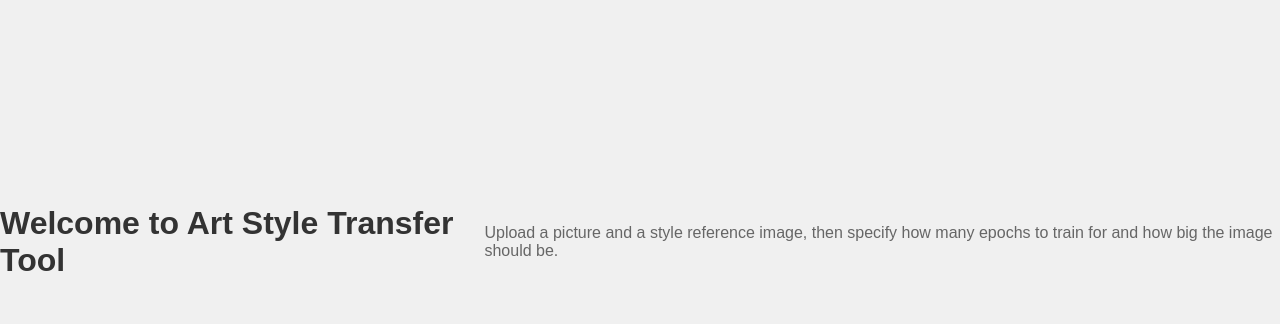
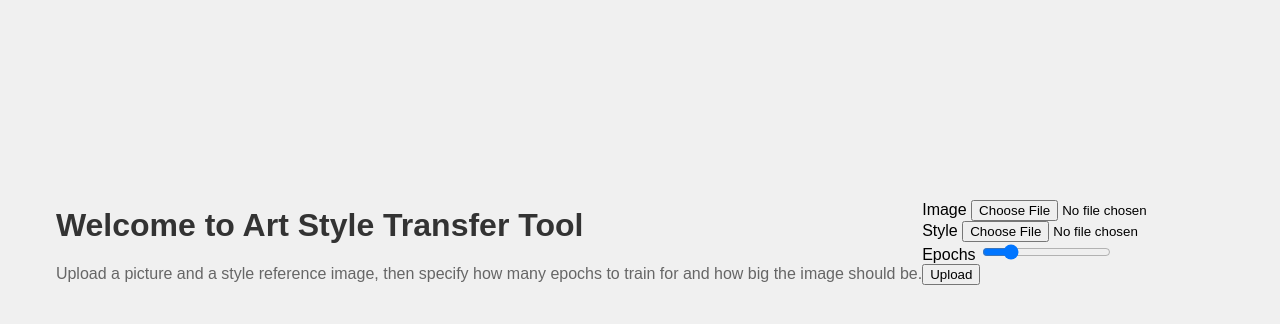
Before and after one commit to ASMach/style-transfer-tool, a Flask app: page / in a window 1280 px wide. Shown: the part 158-482 px from the top of the page. Run offline with Flask 3, Linux system fonts and the light colour scheme.

Commit message:
Form for upload

```diff
--- a/templates/index.html
+++ b/templates/index.html
@@ -6,7 +6,23 @@
     <link rel="stylesheet" href="{{ url_for('static', filename='css/style.css') }}">
 </head>
 <body>
-  <h1>Welcome to Art Style Transfer Tool</h1>
-  <p>Upload a picture and a style reference image,
-    then specify how many epochs to train for and how big the image should be.</p>
+  <div>
+    <h1>Welcome to Art Style Transfer Tool</h1>
+    <p>Upload a picture and a style reference image,
+      then specify how many epochs to train for and how big the image should be.</p>
+  </div>
+    <div>
+      <form action = "{{ url_for('transfer_style') }}" method = "POST" enctype="multipart/form-data">
+        <label>Image</label>
+        <input type="file" name="target" />
+        <br/>
+        <label>Style</label>
+        <input type="file" name="source" />
+        <br/>
+        <label>Epochs</label>
+        <input type="range" min=1 max=50 value=10 step=1>
+        <br/>
+        <input type = "submit" value="Upload">
+    </form>
+    </div>
 </body>
```
